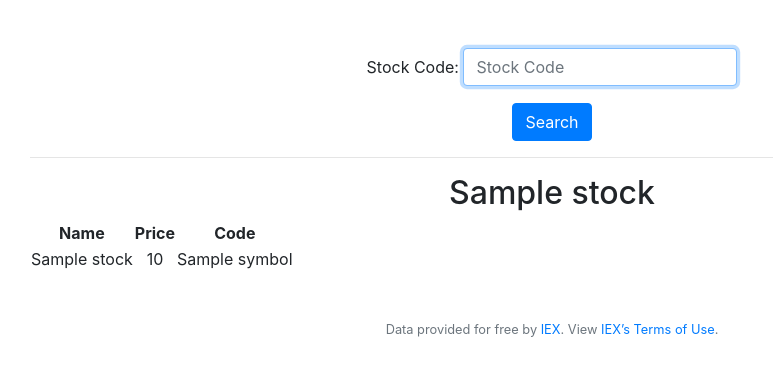
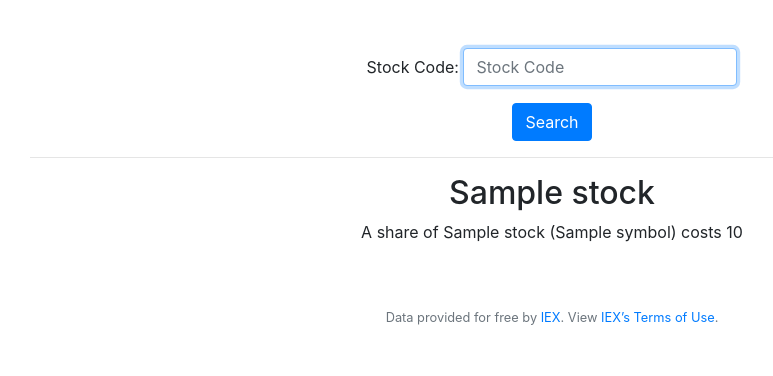
Before and after one commit to ShiftySlothe/cs50, a Flask app: template templates/quoted.html in a window 1280 px wide. Shown: the part 76-452 px from the top of the page, without its empty margins (88-861 px from the left). Run offline with Flask 2, Linux system fonts and the light colour scheme; the template is opened without the code that fills it: most values are stand-ins (such as "Sample title", 1, 10 or a date in 2020); some libraries are stand-ins or nearby versions.

Commit message:
automated commit by check50 [check50=True]

```diff
--- a/application.py
+++ b/application.py
@@ -210,6 +210,7 @@ def quote():
 
         #Get stock data via API
         stockData = lookup(stockSymbol)
+        stockData['price'] = usd(stockData['price'])
         if not stockData:
             return apology("failed to find stock data, please check symbol", 400)
 
--- a/helpers.py
+++ b/helpers.py
@@ -91,6 +91,7 @@ def GetOwnedStocks(db):
         stock['stockPrice'] = stockPrice
         stock['stockPriceStr'] = stockPriceStr
         stock['currentValue'] = stockPrice * stock['quantity']
+        stock['currentValueStr'] = usd(stock['currentValue'])
 
     return ownedStocks
 
--- a/templates/buy.html
+++ b/templates/buy.html
@@ -11,7 +11,7 @@
             <tr>
                 <th>Company Name</th>
                 <th>Company Symbol</th>
-                <th>Quantity</th>
+                <th>Shares</th>
                 <th>Price</th>
                 <th>Value</th>
             </tr>
@@ -23,7 +23,7 @@
                 <td>{{stock['symbol']}}</td>
                 <td>{{stock['quantity']}}</td>
                 <td>{{stock['stockPriceStr']}}</td>
-                <td>{{stock['currentValue']}}</td>
+                <td>{{stock['currentValueStr']}}</td>
             </tr>
             {% endfor %}
             <tr>
--- a/templates/quoted.html
+++ b/templates/quoted.html
@@ -14,20 +14,6 @@
     </form>
     <hr>
     <h2>{{stockData.name}}</h2>
-                <table>
-                    <thead>
-                        <tr>
-                            <th>Name</th>
-                            <th>Price</th>
-                            <th>Code</th>
-                        </tr>
-                    </thead>
-                    <tbody>
-                        <tr>
-                            <td>{{stockData.name}}</td>
-                            <td>{{stockData.price}}</td>
-                            <td>{{stockData.symbol}}</td>
-                        </tr>
-                    </tbody>
-                </table>
+    <p>A share of {{stockData.name}} ({{stockData.symbol}}) costs {{stockData.price}}
+
 {% endblock %}
```
Also changed, not shown: finance.db.
